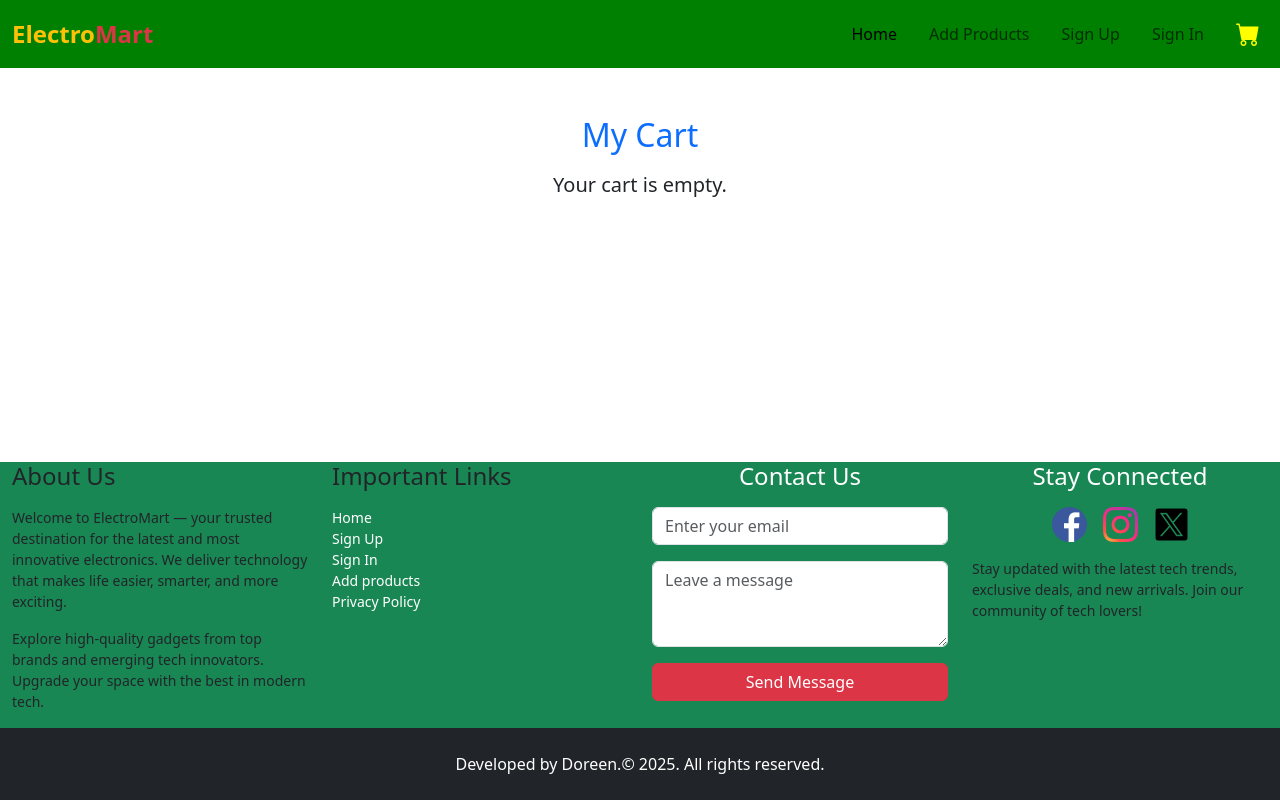
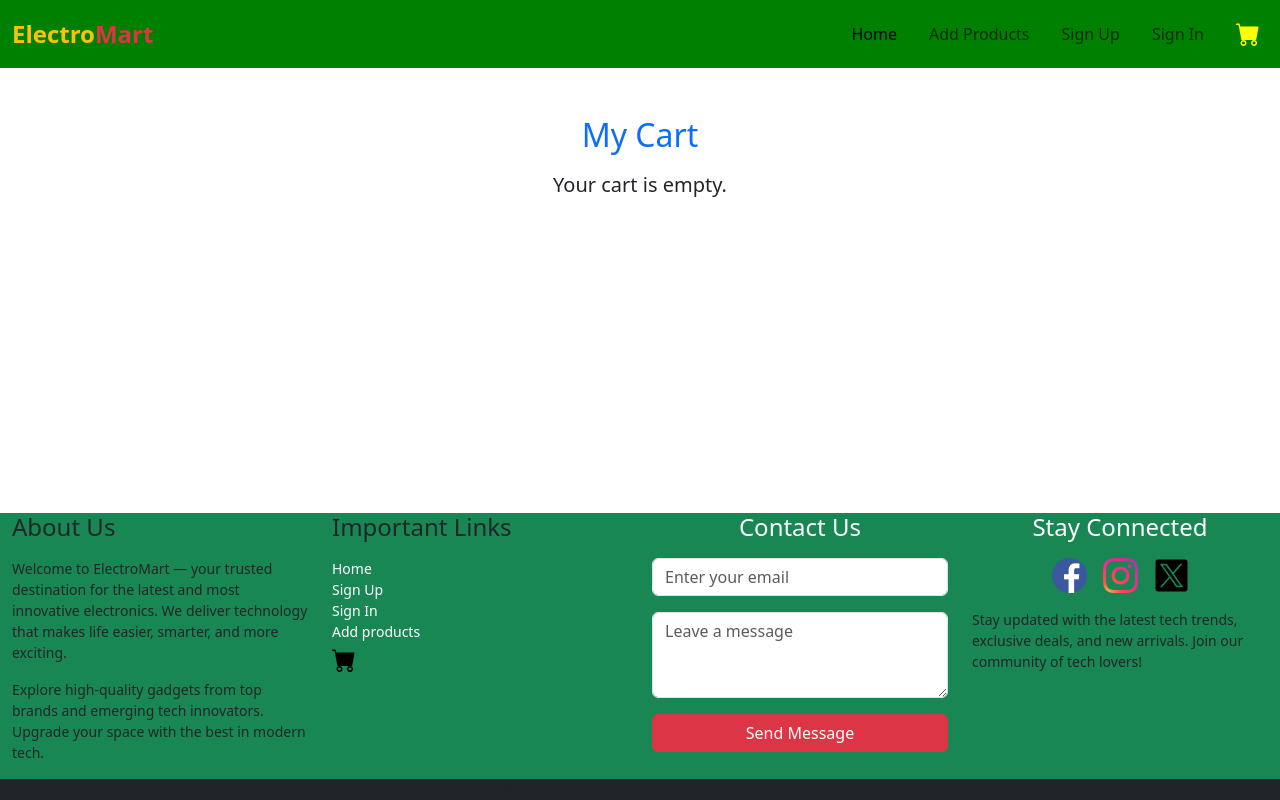
Before and after one commit to DOREEN3/electronics-master, a React (Create React App) app: page /cart in a window 1280 px wide. Built offline with nearby package versions, Linux system fonts and the light colour scheme.

Commit message:
Update Footer.jsx

```diff
--- a/src/components/Footer.jsx
+++ b/src/components/Footer.jsx
@@ -29,11 +29,11 @@ const Footer = () => {
       <div className="col-md-3">
         <h4 className="mb-3">Important Links</h4>
         <ul className="list-unstyled small">
-          <li><a href="index.html" className="text-white text-decoration-none">Home</a></li>
+          <li><a href="/index.html" className="text-white text-decoration-none">Home</a></li>
           <li><a href="/signup" className="text-white text-decoration-none">Sign Up</a></li>
           <li><a href="/sinin" className="text-white text-decoration-none">Sign In</a></li>
-          <li><a href="/addproducts" className="text-white text-decoration-none">Add products</a></li>
-          <li><a href="#" className="text-white text-decoration-none">Privacy Policy</a></li>
+          <li><a href="/addelectronics" className="text-white text-decoration-none">Add products</a></li>
+          <li><a href="/cart" className="text-white text-decoration-none"> <i className="bi bi-cart-fill" style={{ fontSize: "1.5rem", color: "black" }}></i></a></li>
         </ul>
       </div>
 
@@ -95,8 +95,8 @@ const Footer = () => {
       </div>
 
       <div className="container-fluid bg-dark">
-        <p className="mb-0 py-4 text-white text-center">
-          Developed by Doreen.&copy; 2025. All rights reserved.
+        <p className="text-center small mb-0">
+      © {new Date().getFullYear()} ElectroMart — All Rights Reserved.
         </p>
       </div>
     </>
```
